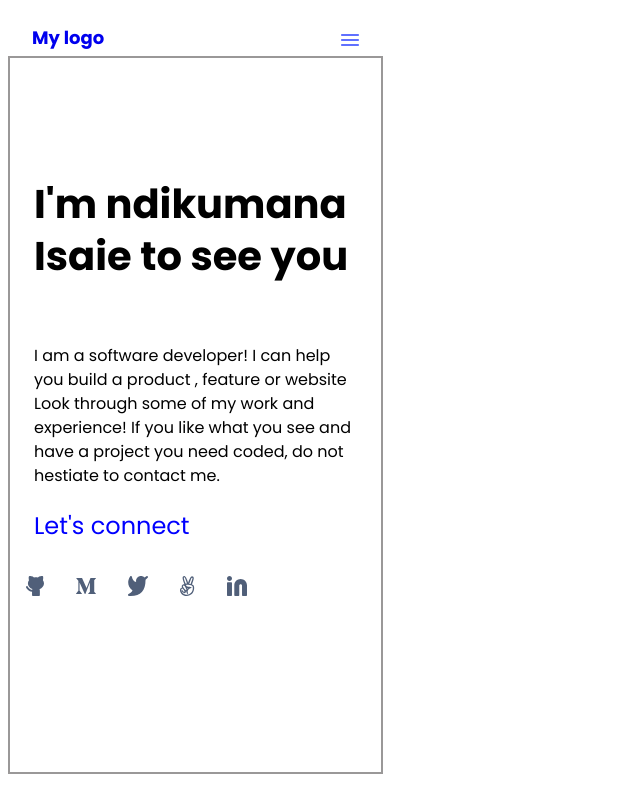
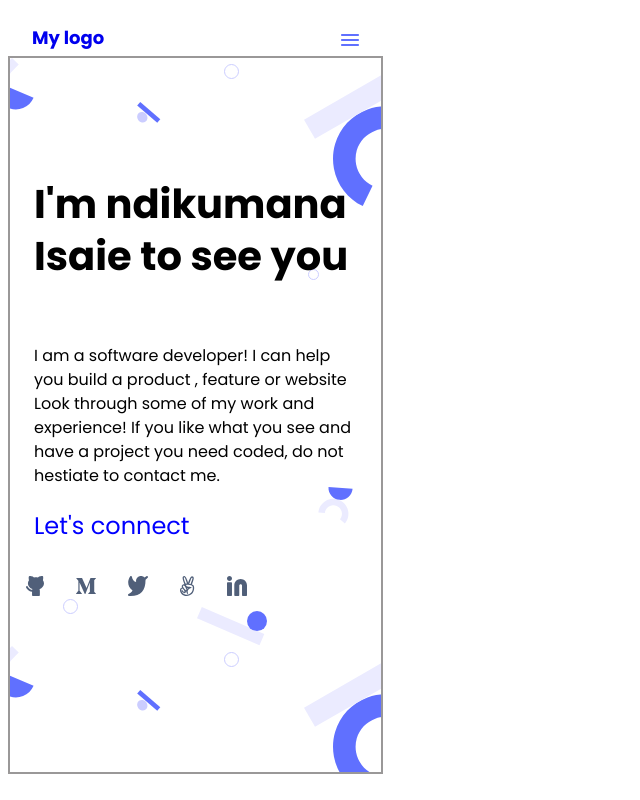
Before and after one commit to ndikumanaisaie/portfolio_ndikumana, a website: page index.html in a window 1280 px wide. Shown: the top 800 px of the page, without its empty margins (0-640 px from the left). Drawn offline with Linux system fonts and the light colour scheme.

Commit message:
Update portfolio.css

```diff
--- a/portfolio.css
+++ b/portfolio.css
@@ -48,8 +48,7 @@ body {
 .header-background-mobile {
   height: 718px;
   width: 375px;
-
-  /* background-image: url("./images/header-shapes-mobile.svg"); */
+  background-image: url("./images/header-shapes-mobile.svg");
   border: 2px solid rgb(154, 152, 152);
 }
 
```
